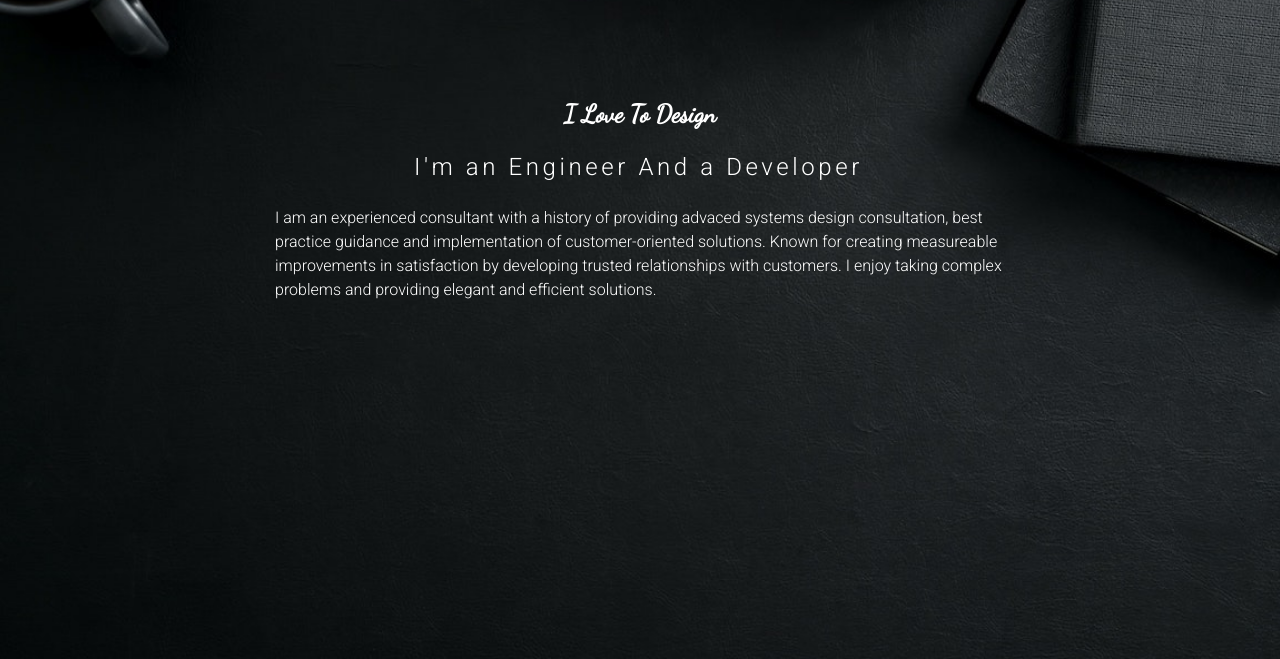
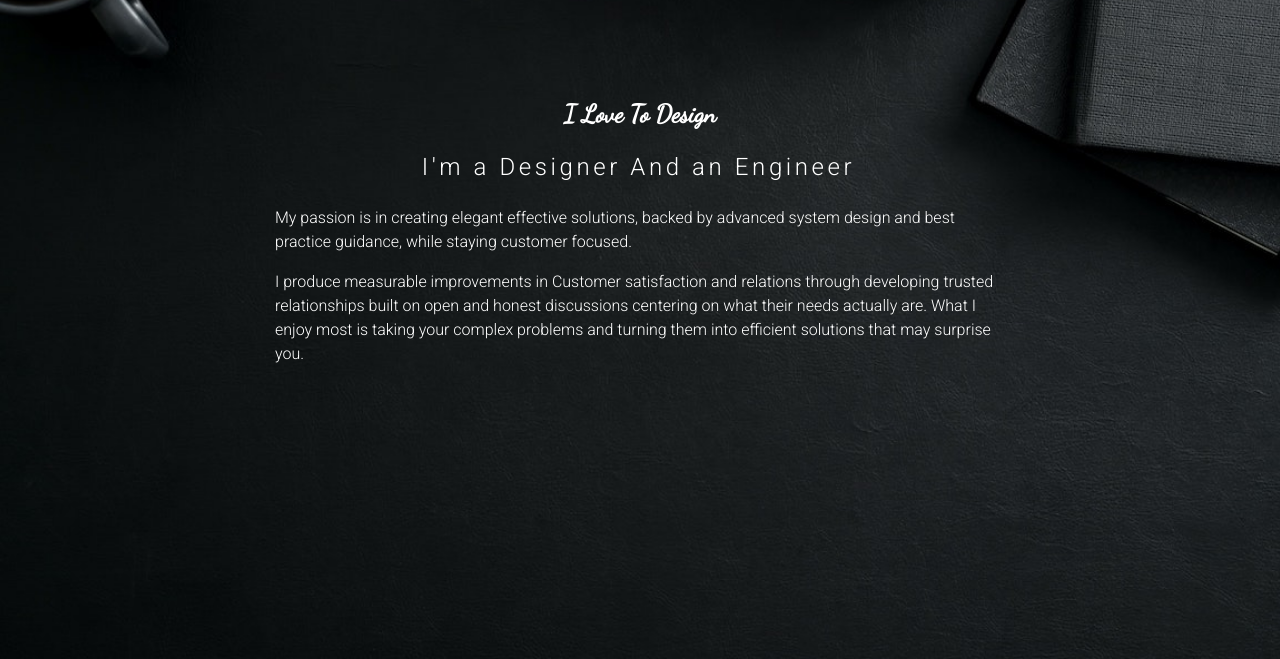
Before and after one commit to nrouhanizdeh/Portfolio, a plain HTML site: page about.html in a window 1280 px wide. Shown: the part 141-800 px from the top of the page. Drawn offline with nearby package versions, Linux system fonts and the light colour scheme.

Commit message:
modified text

```diff
--- a/about.html
+++ b/about.html
@@ -66,7 +66,7 @@
             <br>
 
             <div class="row justify-content-center white-text typewriter">
-                <h4>I'm an Engineer And a Developer </h4>
+                <h4>I'm a Designer And an Engineer </h4>
             </div>
             <br>
             <div class="row justify-content-center">
@@ -76,7 +76,15 @@
 
                 <div class="col-md-8 white-text">
 
-                <p>I am an experienced consultant with a history of providing advaced systems design consultation, best practice guidance and implementation of customer-oriented solutions. Known for creating measureable improvements in satisfaction by developing trusted relationships with customers. I enjoy taking complex problems and providing elegant and efficient solutions.
+                <p> My passion is in creating elegant effective solutions, backed by
+                    advanced system design and best practice guidance, while staying
+                    customer focused.
+                </p>
+                <p> I produce measurable improvements in Customer
+                    satisfaction and relations through developing trusted relationships
+                    built on open and honest discussions centering on what their needs
+                    actually are.  What I enjoy most is taking your complex problems and
+                    turning them into efficient solutions that may surprise you.
                  </p>
                 </div>
             </div>
```
Also changed, not shown: index.html (+1 -1 lines).
